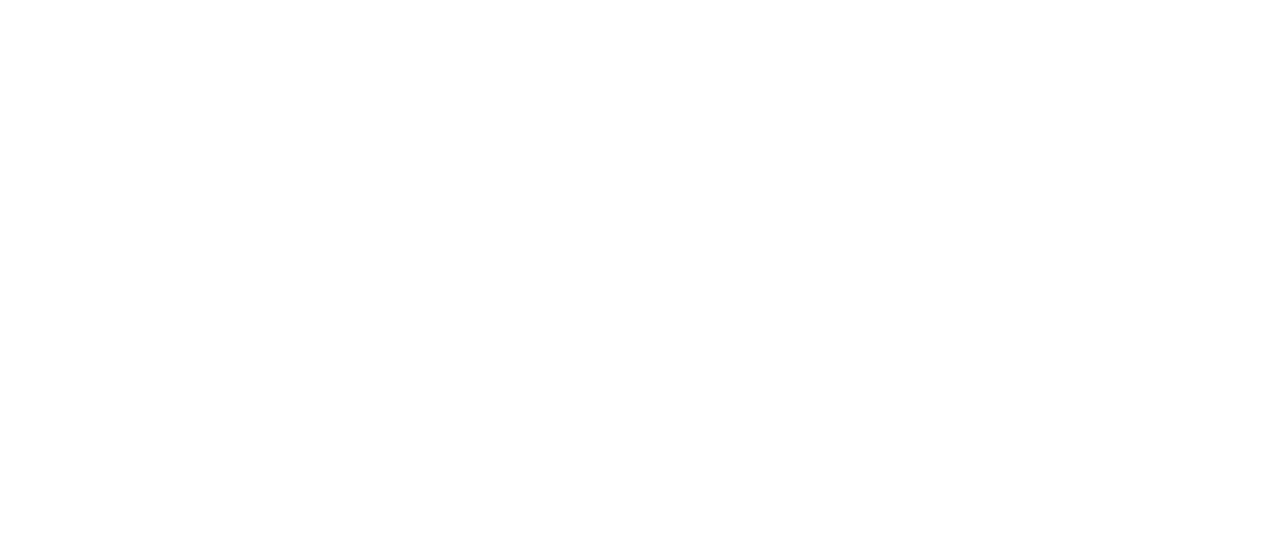
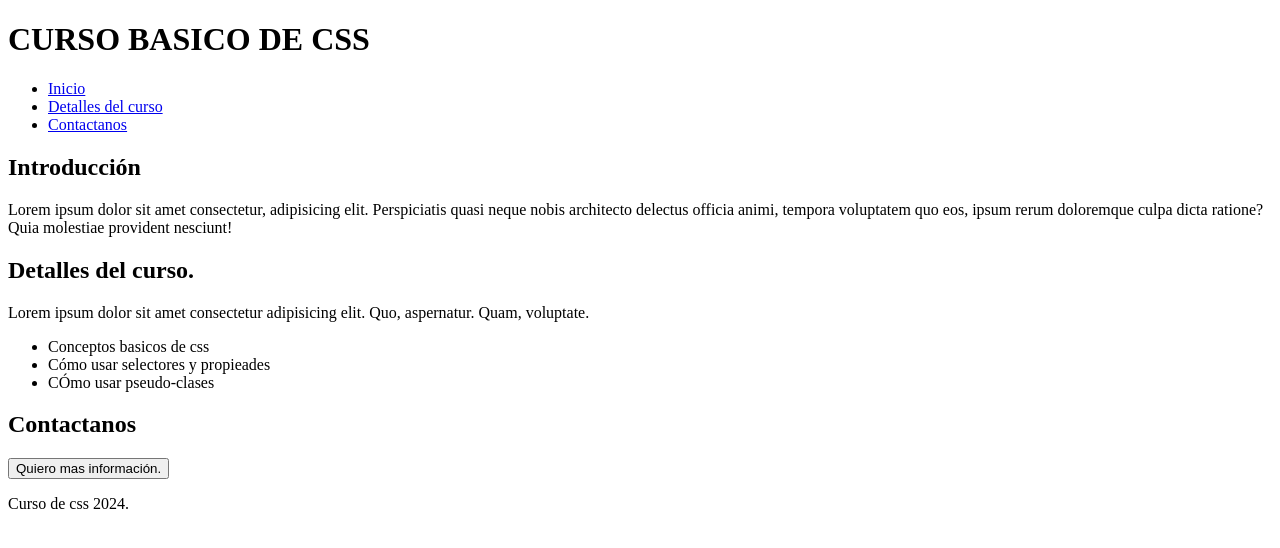
Before and after one commit to ADAL2102/frontend-modulo-2, a plain HTML site: page clase-1/index.html in a window 1280 px wide. Drawn offline with Linux system fonts and the light colour scheme.

Commit message:
Agrego estructura de html para mi pagina

```diff
--- a/clase-1/index.html
+++ b/clase-1/index.html
@@ -5,7 +5,54 @@
     <meta name="viewport" content="width=device-width, initial-scale=1.0">
     <title>Document</title>
 </head>
+
 <body>
 
+    <header>
+        <h1>CURSO BASICO DE CSS</h1>
+        <nav>
+            <ul>
+                <li><a href="#inicio">Inicio</a></li>
+                <li><a href="#detalles">Detalles del curso</a></li>
+                <li><a href="#contacto">Contactanos</a></li>
+            </ul>
+        </nav>
+
+    </header>
+
+    <main>
+        <section id="inicio">
+            <h2>Introducción</h2>
+            <p>Lorem ipsum dolor sit amet consectetur, adipisicing elit.
+                Perspiciatis quasi neque nobis architecto delectus officia animi,
+                tempora voluptatem quo eos, ipsum rerum doloremque culpa dicta ratione?
+                Quia molestiae provident nesciunt!
+            </p>
+        </section>
+        <section id="detalles">
+            <h2>Detalles del curso.</h2>
+            <p>
+                Lorem ipsum dolor sit amet consectetur adipisicing elit.
+                Quo, aspernatur. Quam, voluptate.
+            </p>
+            <ul>
+                <li>Conceptos basicos de css</li>
+                <li>Cómo usar selectores y propieades</li>
+                <li>CÓmo usar pseudo-clases</li>
+            </ul>
+        </section>
+        <section id="contacto">
+            <h2>Contactanos</h2>
+            <button>Quiero mas información.</button>
+        </section>
+
+    </main>
+
+    <footer>
+        <p>Curso de css 2024.</p>
+    </footer>
+
 </body>
+
+
 </html>
```
